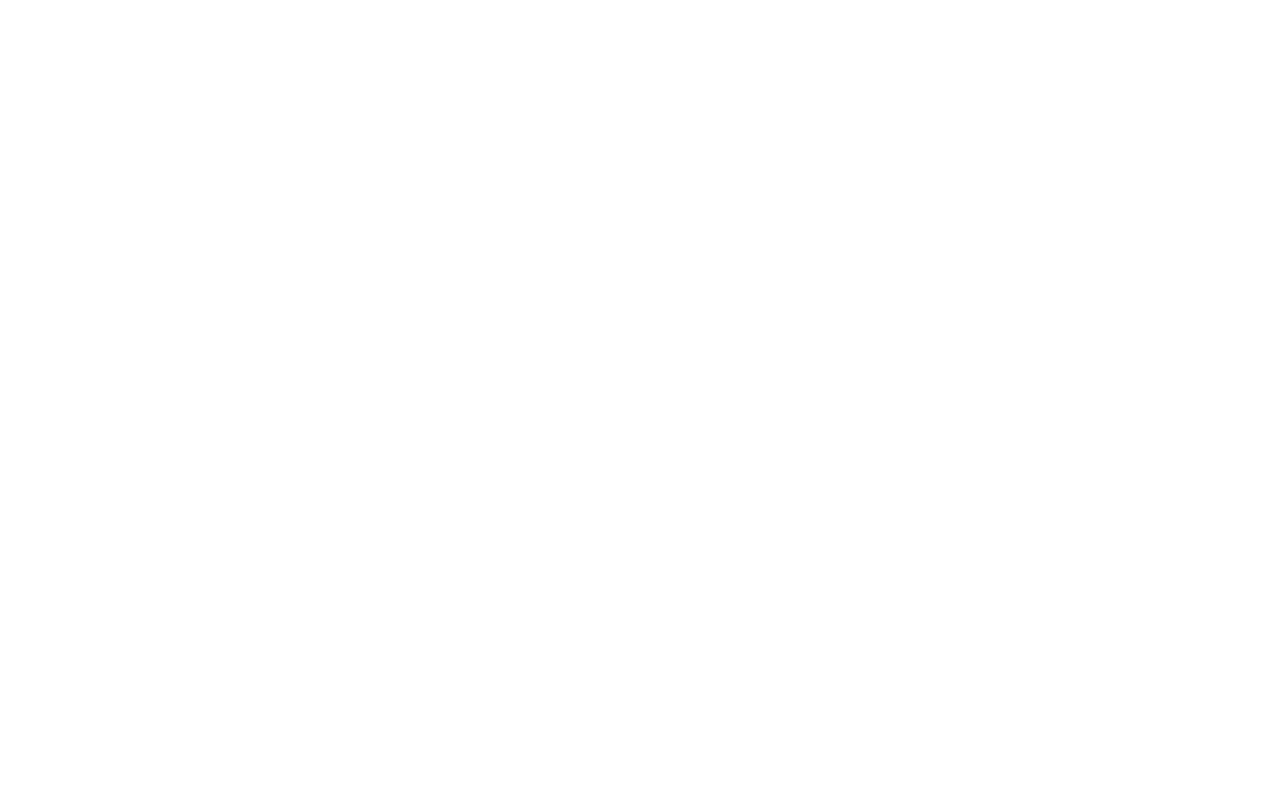
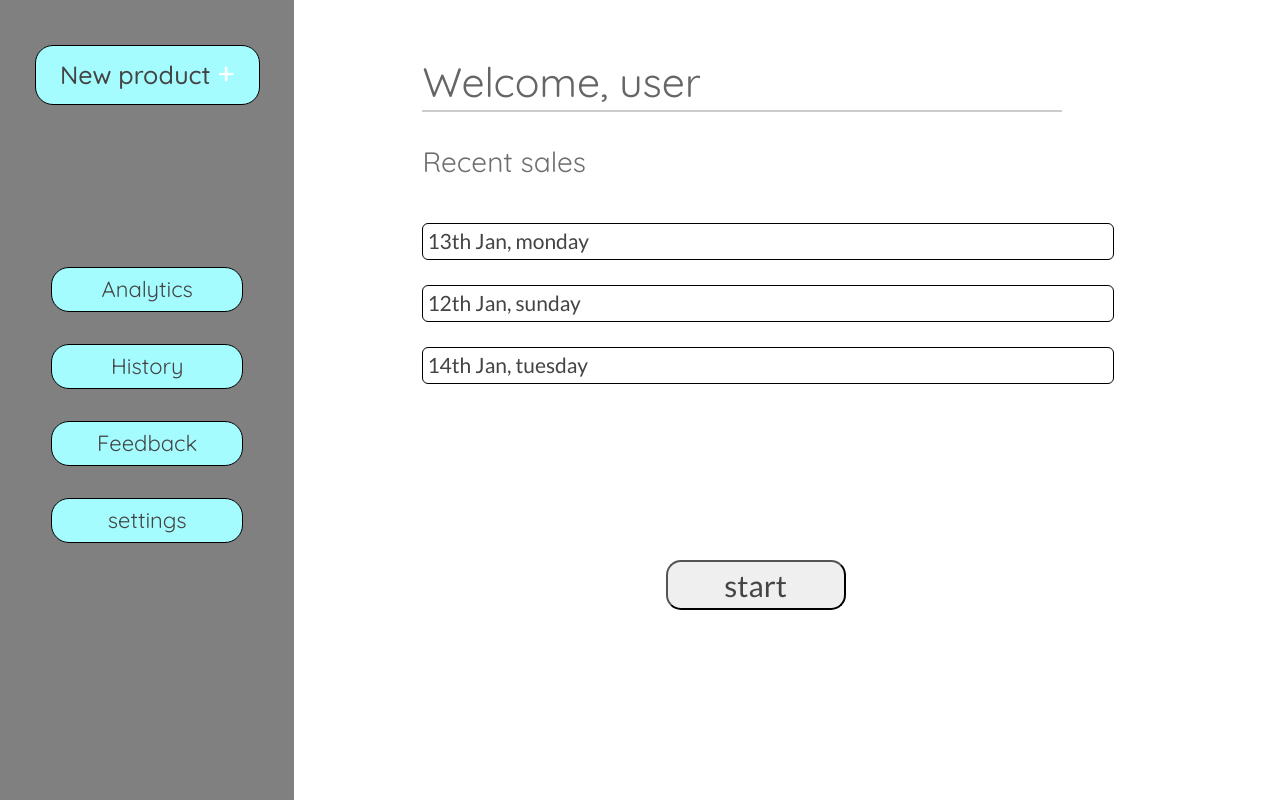
Before and after one commit to RiteshIIT/inventory-management-frontend, a React (Create React App) app: page /home in a window 1280 px wide. Built offline with nearby package versions, Linux system fonts and the light colour scheme.

Commit message:
Home page

```diff
--- a/package.json
+++ b/package.json
@@ -6,8 +6,10 @@
     "@testing-library/jest-dom": "^5.17.0",
     "@testing-library/react": "^13.4.0",
     "@testing-library/user-event": "^13.5.0",
+    "ajv": "^8.17.1",
     "react": "^19.0.0",
     "react-dom": "^19.0.0",
+    "react-router-dom": "^5.3.4",
     "react-scripts": "5.0.1",
     "web-vitals": "^2.1.4"
   },
--- a/src/App.js
+++ b/src/App.js
@@ -1,5 +1,6 @@
 import {BrowserRouter as Router, Route, Switch } from 'react-router-dom'
 import SignUp from './SignUp';
+import Homepage from './Home';
 
 function App() {
   return (
@@ -9,6 +10,9 @@
           <Route exact path='/sign-up'>
             <SignUp />
           </Route>
+          <Route exact path='/home'>
+            <Homepage/>
+          </Route>
         </Switch>
 
       </div>
--- /dev/null
+++ b/src/Home.js
@@ -0,0 +1,58 @@
+import './home.css'
+import Saleslist from './saleslist';
+const Homepage = () => {
+    var productlist=[
+        {
+            date: "13th Jan",
+            day: "monday",
+            products: {
+                maggi: 2,
+                soap: 3,
+                copy: 1,
+            },
+        },
+        {
+            date: "12th Jan",
+            day: "sunday",
+            products: {
+                maggi: 3,
+                soap: 1,
+                copy: 2,
+            },
+        },
+        {
+            date: "14th Jan",
+            day: "tuesday",
+            products: {
+                maggi: 5,
+                soap: 2,
+                copy: 1,
+            },
+        },
+    ];
+    return (
+         <div id="homepage">
+            <div id="homepagehead">
+                Welcome, user
+            </div>
+            <div id="sidebar">
+                <div className="sidebaritem" id="newprod">New product <div id="plus">  +</div>
+                </div>
+                <div className="sidebaritem">Analytics</div>
+                <div className="sidebaritem">History</div>
+                <div className="sidebaritem">Feedback</div>
+                <div className="sidebaritem">settings</div>
+            </div>
+
+            <div id="recentsales">
+                <div id="recentsaleshead">
+                    Recent sales
+                </div>
+                <Saleslist productlist={productlist}></Saleslist>
+            </div>
+            <button id="startbutton">start</button>
+         </div>
+     );
+}
+
+export default Homepage;
--- /dev/null
+++ b/src/home.css
@@ -0,0 +1,97 @@
+@import url('https://fonts.googleapis.com/css2?family=Quicksand:wght@300..700&display=swap');
+body{
+    margin: 0;
+}
+#sidebar{
+    height: 100vh;
+    width: 23%;
+    background-color: gray;
+    display:flex;
+    flex-flow: column;
+    gap: 32px;
+    align-items: center;
+    margin-left: 0%;
+    position: absolute;
+    top: 0%;
+}
+.sidebaritem{
+    font-family: "Quicksand";
+    height: 45px;
+    background-color: #a5fcff;
+    width: 192px;
+    text-align: center;
+    border: 1px solid black;
+    border-radius: 18px;
+    padding-top: 7px;
+    box-sizing: border-box;
+    display: inline-block;
+    font-size: 22px;
+    cursor: pointer;
+}
+#newprod{
+    font-family: "Quicksand";
+    height: 60px;
+    width: 225px;
+    margin-top: 45px;
+    padding-top: 8px;
+    margin-bottom: 130px;
+    font-size: 25px;
+    font-weight: 500;
+}
+#homepagehead{
+    font-family: "Quicksand";
+    position: absolute;
+    left: 33%;
+    top: 7%;
+    font-size: 41px;
+    color: #666464;
+    border-bottom: 2px solid rgb(204 204 204);
+    width: 50%;
+    padding-bottom: 3px;
+}
+#recentsaleshead{
+    position: absolute;
+    left: 33%;
+    top: 18%;
+    font-family: 'QUICKSAND';
+    font-weight: 400;
+    font-size: 28px;
+    color: #6e6e6e;
+}
+#saleslist{
+    position: absolute;
+    left: 33%;
+    font-size: 20px;
+    top: 26%;
+    height: 42%;
+    width: 54%;
+    display: flex;
+    flex-flow: column;
+    gap: 25px;
+    padding-top: 15px;
+    overflow: auto;
+}
+.salesbox{
+    font-size: 21px;
+    height: 37px;
+    border: 1px solid black;
+    width: 100%;
+    padding: 4px;
+    border-radius: 6px;
+    box-sizing: border-box;
+}
+#startbutton{
+    position: absolute;
+    top: 70%;
+    left: 52%;
+    height: 50pxx;
+    height: 50px;
+    width: 180px;
+    border-radius: 15px;
+    cursor: pointer;
+}
+#plus{
+    display: inline-block;
+    color: white;
+    font-family:'Quicksand';
+}
--- /dev/null
+++ b/src/saleslist.js
@@ -0,0 +1,13 @@
+const Saleslist = ({productlist}) => {
+    return (
+       <div id="saleslist">
+        {
+            productlist.map((product)=>{
+           return <div className="salesbox">{product.date}, {product.day}</div>
+            })
+        }
+       </div>
+    );
+}
+
+export default Saleslist;
```
Also changed, not shown: 1 other file (tests, documents, lock files or other folders).
